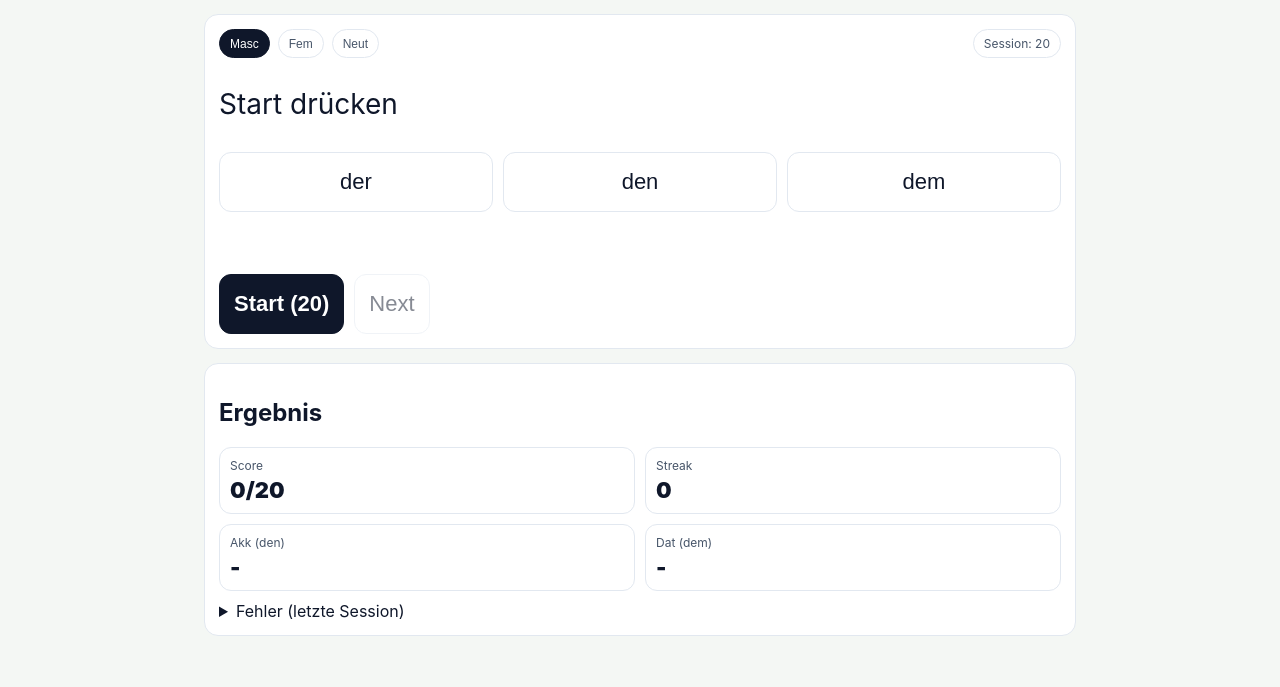
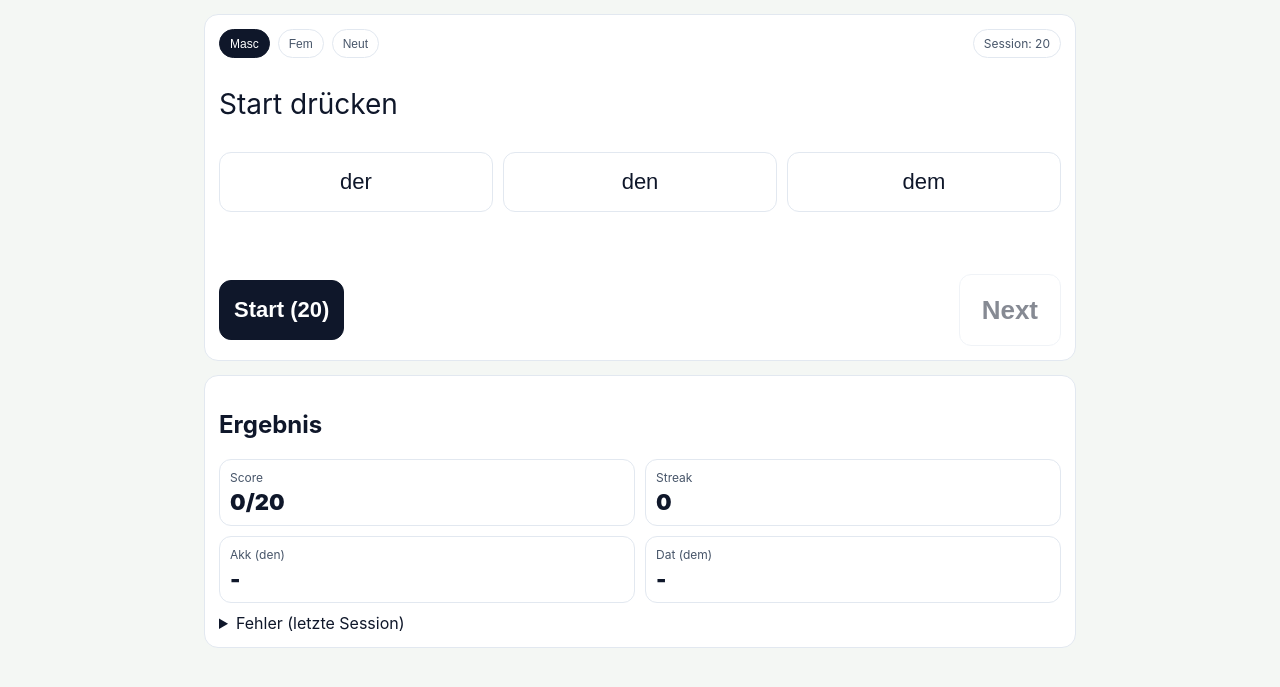
Before and after one commit to kbystso-code/artikel_drill, a plain HTML site: page index.html in a window 1280 px wide. Shown: the part 65-752 px from the top of the page. Drawn offline with Linux system fonts and the light colour scheme.

Commit message:
move and enlarge Next button

```diff
--- a/style.css
+++ b/style.css
@@ -116,7 +116,17 @@ body{
   margin-top:10px;
   display:flex;
   gap:10px;
+  align-items:center;
 }
+
+#btnStart{
+  flex: 0 0 auto;
+}
+
+#btnNext{
+  margin-left: auto;  /* ★右端へ */
+}
+
 
 .grid2{
   display:grid;
@@ -155,3 +165,10 @@ body{
   color:#fff;
   border-color:#0f172a;
 }
+
+#btnNext{
+  font-size:26px;      /* 文字を大きく */
+  min-height:72px;     /* 高さを大きく */
+  padding:16px 22px;   /* 余白を大きく */
+  font-weight:900;
+}
```
